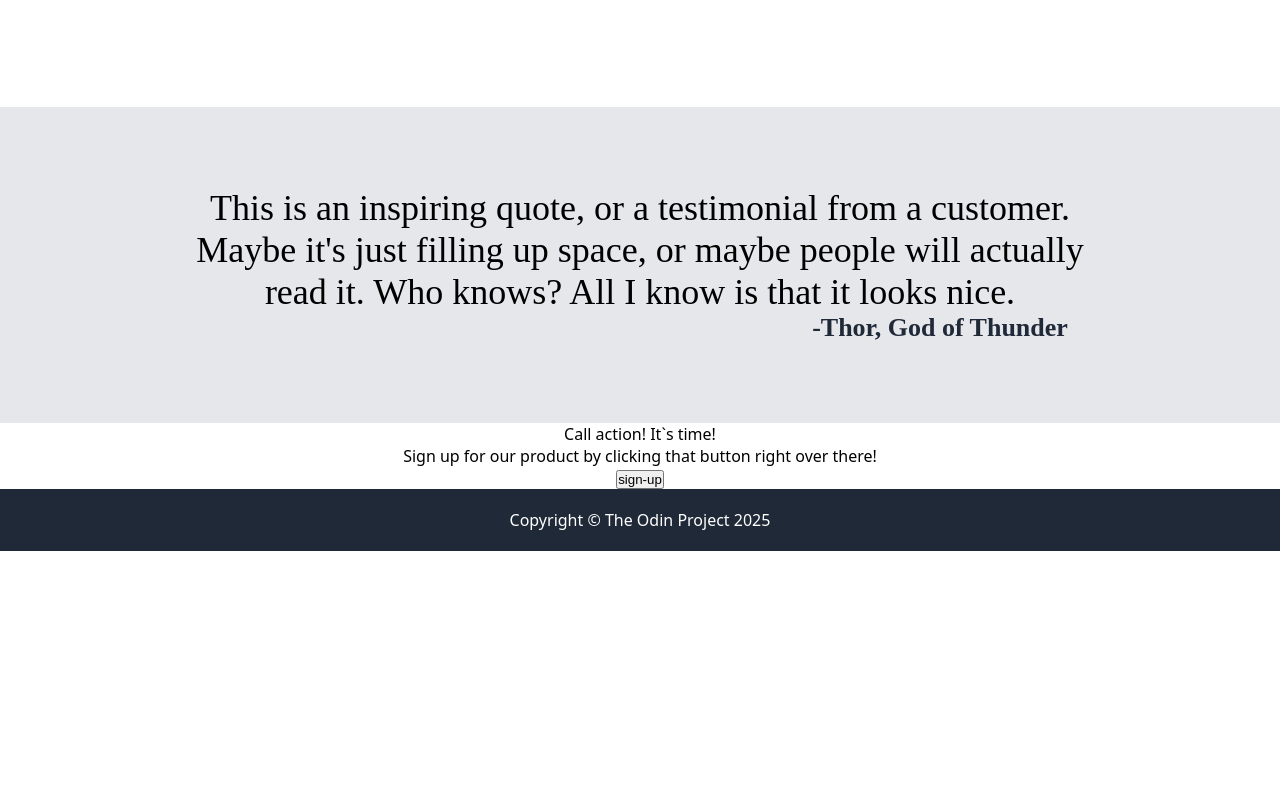
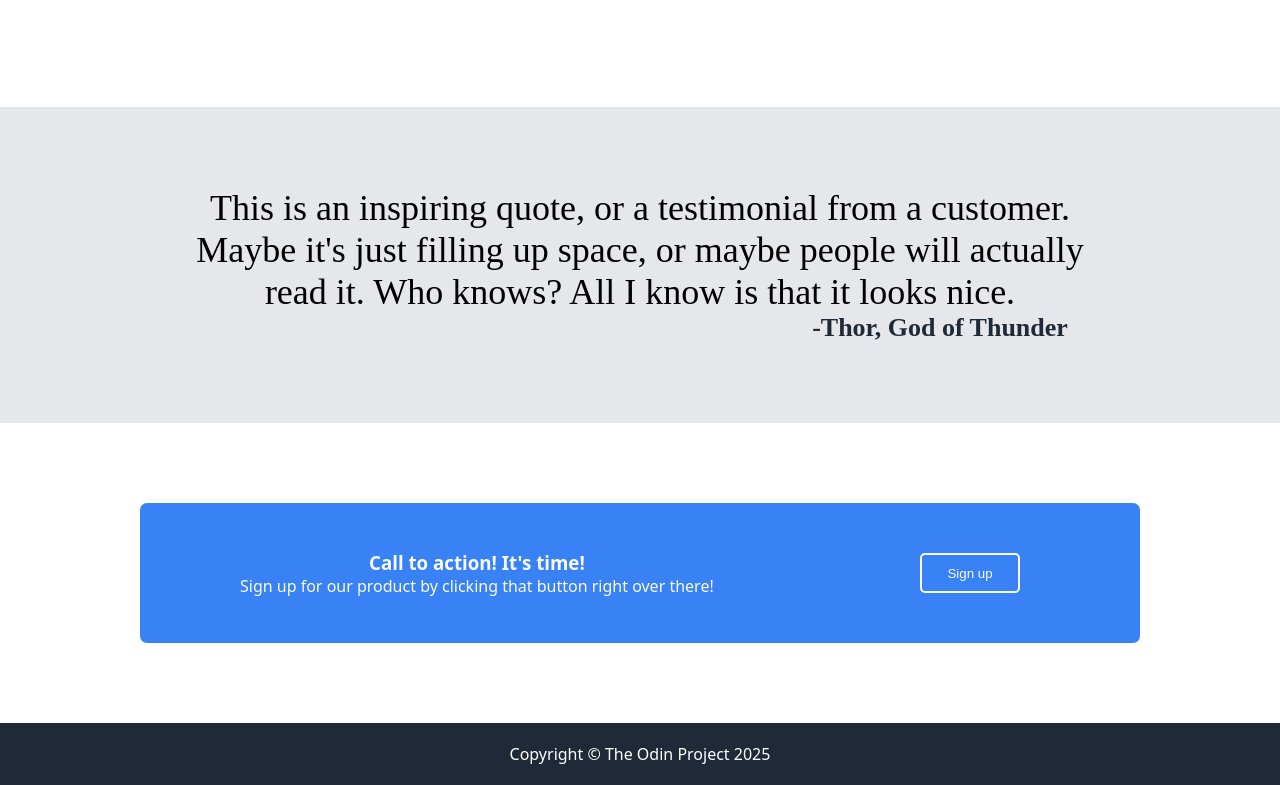
Before and after one commit to giuseppefilippin/landing-page, a plain HTML site: page index.html in a window 1280 px wide. Shown: the part 1042-1827 px from the top of the page. Before the commit the page ends 1593 px from the top, so only its background shows below. Drawn offline with Linux system fonts and the light colour scheme.

Commit message:
Sign-up complete

```diff
--- a/index.html
+++ b/index.html
@@ -37,22 +37,18 @@
                     <div class="one">
                         <div class="illustration"></div>
                         <div class="subtext"><p>this is some subtext under an illustration or image</p></div>
-
                     </div>
                     <div class="two">
                         <div class="illustration"></div>
                         <div class="subtext"><p>this is some subtext under an illustration or image</p></div>
-
                     </div>
                     <div class="three">
                         <div class="illustration"></div>
                         <div class="subtext"><p>this is some subtext under an illustration or image</p></div>
-
                     </div>
                     <div class="four">
                         <div class="illustration"></div>
                         <div class="subtext"><p>this is some subtext under an illustration or image</p></div>
-
                     </div>
                 </div>
             </div>
@@ -65,17 +61,17 @@
                 -Thor, God of Thunder
             </div>
         </div>
-        <div class="sign-up">
-            <div class="sign-up-txt">
-                <p class="sign-up-info">
-                    Call action! It`s time!
-                </p>
-                <p class="sign-up-info2">
-                    Sign up for our product by clicking that button right over there!
-                </p>
-            </div>
-            <div class="sign-up-button">
-                <button class="sign-up-button">sign-up</button>
+        <div class="signup-section">
+            <div class="signup-content">
+                <div class="signup-centre">
+                    <div class="signup-infor">
+                        <h3 class="signup-heading">Call to action! It's time!</h3>
+                        <p class="signup-subtext">Sign up for our product by clicking that button right over there!</p>
+                    </div>
+                    <div class="signup-button">
+                        <button class="signup-btn">Sign up</button>
+                    </div>
+                </div>
             </div>
         </div>
         <div class="footer">
--- a/style.css
+++ b/style.css
@@ -159,3 +159,37 @@
     padding-left: 600px;
     font-size: 26px;
 }
+/* sign-up part */
+.signup-section {
+    display: flex;
+    justify-content: center;
+    align-items: center;
+    padding: 80px 0;
+}
+.signup-content {
+    background-color: #3882F6;
+    width: 1000px;
+    height: 140px;
+    border-radius: 7px;
+    display: flex;
+    justify-content: center;
+    align-items: center;
+}
+.signup-centre {
+    display: flex;
+    justify-content: space-between;
+    align-items: center;
+    width: 800px;
+    color: #F9FAF8;
+}
+.signup-btn {
+    color: #F9FAF8;
+    background-color: #3882F6;
+    border: 2px solid #F9FAF8;
+    width: 100px;
+    height: 40px;
+    border-radius: 5px;
+}
+.signup-button {
+    padding-right: 20px;
+}
```
